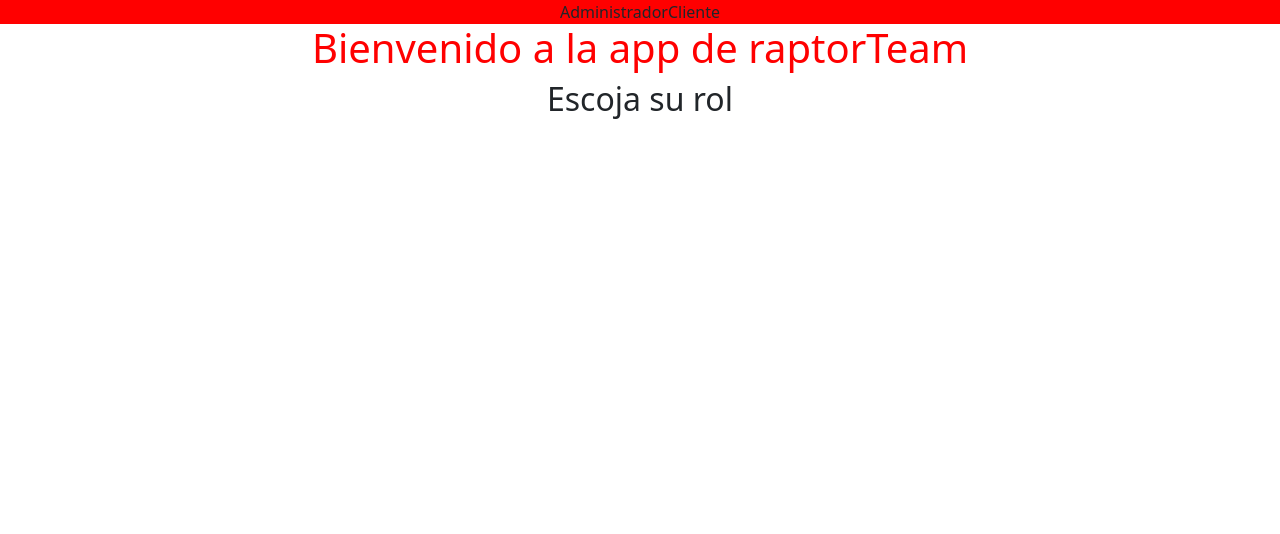
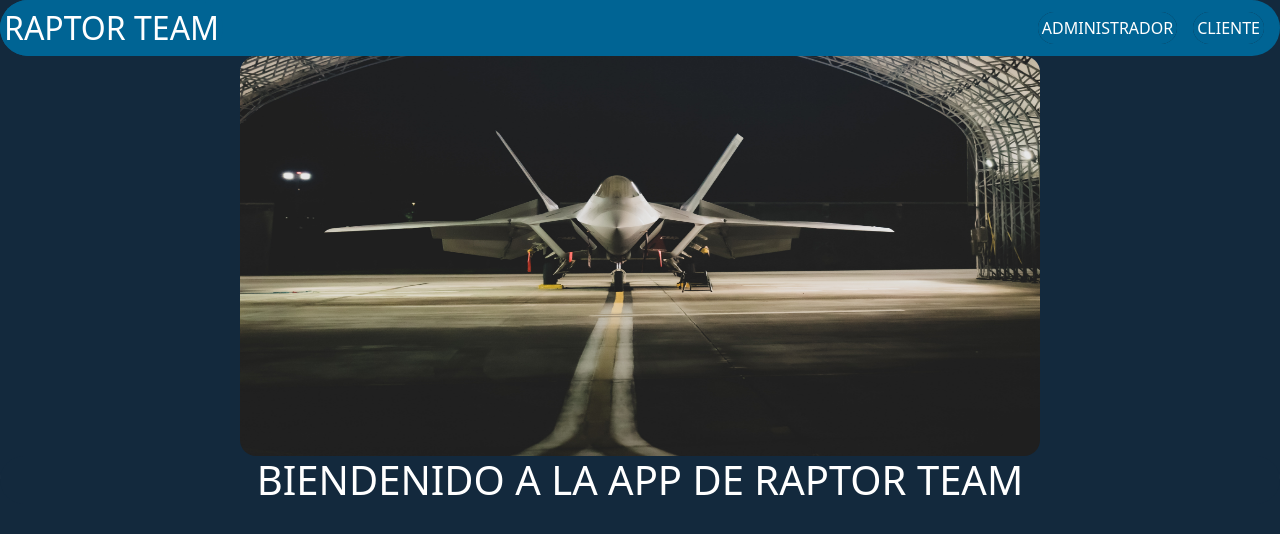
Before and after one commit to diegocetina/raptorTeam, a React (Create React App) app in the folder rapp1/: page /home in a window 1280 px wide. Shown: the top 534 px of the page. Built offline with nearby package versions, Linux system fonts and the light colour scheme.

Commit message:
nueva pagina home con estilos nuevos y nuevo logo

```diff
--- a/rapp1/src/components/Home.js
+++ b/rapp1/src/components/Home.js
@@ -1,29 +1,25 @@
-import raptor from "../raptor.png";
+import avion from "../avion.png";
 import { Link } from "react-router-dom";
 import './homeStyle.css';
+
+
 export const Home = () => {
   return (
     <div>
-    <nav className="navigationBar">
-      <bars>
-        <navMenu>
-        <Link to="/admin" className="navbar-brand">
-          Administrador
-        </Link>
-        <Link to="/client" className="navbar-brand">
-          Cliente
-        </Link>
-        </navMenu>
-      </bars>
-    </nav>
-    <div>
-      <h1 className="titulo">Bienvenido a la app de raptorTeam</h1>
-      <h2>Escoja su rol</h2>
+      <nav className="nav">
+        <a href="./home" className="site-title">RAPTOR TEAM</a>
+        <ul>
+          <li>
+            <a href="./admin">ADMINISTRADOR</a>
+          </li>
+          <li>
+            <a href="./client">CLIENTE</a>
+          </li>
+        </ul>
+      </nav>
+      <img className="logo" src={avion} alt="logo"></img>
+      <h1>BIENDENIDO A LA APP DE RAPTOR TEAM</h1>
     </div>
-    </div>
-
-
-
   );
 };
 
--- a/rapp1/src/components/homeStyle.css
+++ b/rapp1/src/components/homeStyle.css
@@ -1,8 +1,62 @@
-.titulo{
-    color: red;
+
+*{
+    box-sizing: border-box;
+    background-color: #13293D;
+    border-radius: 2rem;
 }
 
-.navigationBar{
-   background-color: red;
+
+
+body{
+    margin: 0;
+}
+
+.nav{
+    background-color: #006494;
+    color: white;
+    display: flex;
+    justify-content: space-between;
+    align-items: center;
+    gap: 2rem;
+    padding: 0 1rem;
+}
+.logo{
+    height: 400px;
+    width: 800px;
+    border-radius: 1rem;
+}
+
+div{
+    color: white;
+}
+
+.site-title{
+    font-size: 2rem;
+}
+
+.nav ul{
+    padding: 0;
+    margin: 0;
+    list-style: none;
+    display: flex;
+    gap: 1rem;
+    background-color: #006494;
+}
+
+.nav a{
+    /*color: inherit;*/
+    color: white;
+    text-decoration: none;
+    height: 100%;
+    display: flex;
+    align-items: center;
+    padding: 0.25rem;
+    background-color: #006494;
+}
+
+.nav li :hover{
+    background-color: #2F2D2E;
+    color: white;
+    border-radius: 1rem;
 
 }
```
Also changed, not shown: rapp1/src/avion.png (added).
